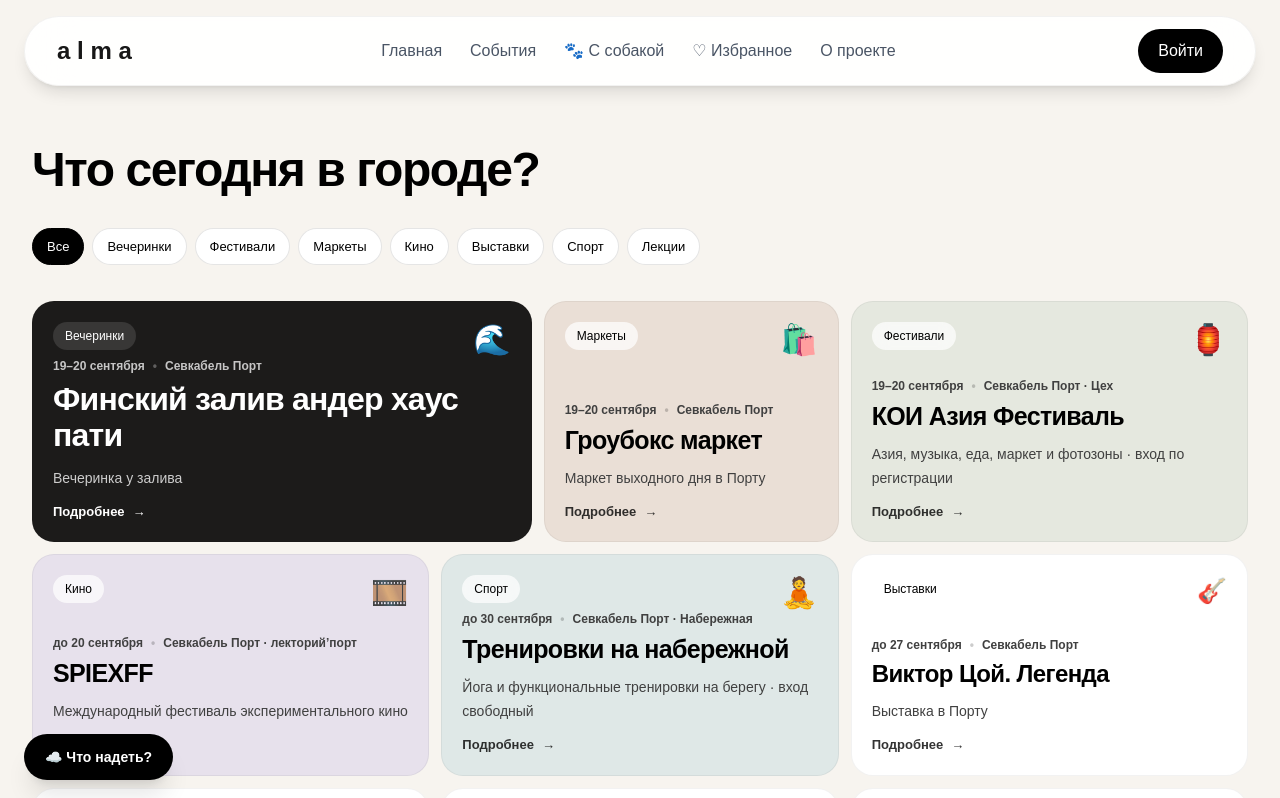
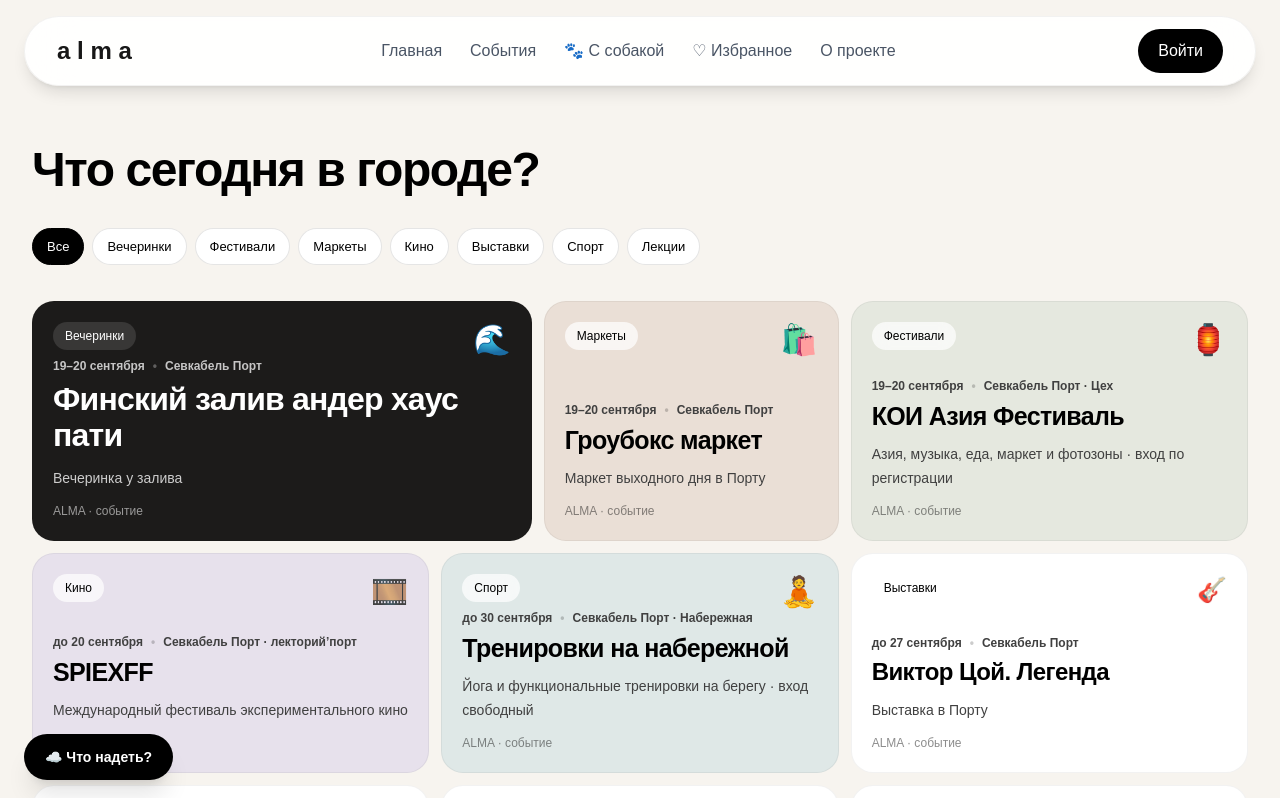
Before and after one commit to olgakastanova48386-dotcom/alma, a Next.js app: page /map in a window 1280 px wide. Shown: the top 798 px of the page. Built offline with nearby package versions, Linux system fonts and the light colour scheme; no server answers.

Commit message:
Keep event browsing inside ALMA

```diff
--- a/app/map/page.tsx
+++ b/app/map/page.tsx
@@ -45,7 +45,7 @@ export default function MapPage() {
 
         <div className="mt-7 grid gap-3 md:grid-cols-2 lg:grid-cols-12">
           {visible.map((event, index) => (
-            <a key={event.title} href={event.href} target="_blank" rel="noreferrer" className={`group relative flex flex-col justify-between overflow-hidden border border-black/5 p-4 sm:p-5 transition duration-300 hover:-translate-y-1 hover:shadow-xl ${index === 0 ? "min-h-[175px] rounded-[22px] bg-[#1c1b1a] text-white lg:col-span-5" : index === 1 ? "min-h-[175px] rounded-[22px] bg-[#eadfd6] lg:col-span-3" : index === 2 ? "min-h-[175px] rounded-[22px] bg-[#e5e8df] lg:col-span-4" : index === 3 ? "min-h-[170px] rounded-[22px] bg-[#e7e1ec] lg:col-span-4" : index === 4 ? "min-h-[170px] rounded-[22px] bg-[#dfe8e7] lg:col-span-4" : "min-h-[170px] rounded-[22px] bg-white lg:col-span-4"}`}>
+            <article key={event.title} className={`group relative flex flex-col justify-between overflow-hidden border border-black/5 p-4 sm:p-5 transition duration-300 hover:-translate-y-1 hover:shadow-xl ${index === 0 ? "min-h-[175px] rounded-[22px] bg-[#1c1b1a] text-white lg:col-span-5" : index === 1 ? "min-h-[175px] rounded-[22px] bg-[#eadfd6] lg:col-span-3" : index === 2 ? "min-h-[175px] rounded-[22px] bg-[#e5e8df] lg:col-span-4" : index === 3 ? "min-h-[170px] rounded-[22px] bg-[#e7e1ec] lg:col-span-4" : index === 4 ? "min-h-[170px] rounded-[22px] bg-[#dfe8e7] lg:col-span-4" : "min-h-[170px] rounded-[22px] bg-white lg:col-span-4"}`}>
               <div className="flex items-start justify-between gap-4">
                 <span className={`rounded-full px-3 py-1.5 text-xs font-medium ${index === 0 ? "bg-white/12" : "bg-white/70 backdrop-blur-sm"}`}>{event.category}</span>
                 <span className={`${index < 5 ? "text-2xl sm:text-3xl" : "text-2xl"} transition duration-300 group-hover:scale-110`} aria-hidden="true">{event.accent}</span>
@@ -54,9 +54,9 @@ export default function MapPage() {
                 <div className={`flex flex-wrap items-center gap-x-2 gap-y-1 text-[12px] font-semibold leading-4 ${index === 0 ? "text-white/75" : "text-neutral-700"}`}><span>{event.date}</span><span className={`${index === 0 ? "text-white/30" : "text-black/20"}`}>•</span><span>{event.place}</span></div>
                 <h2 className={`mt-2 font-bold leading-[1.12] tracking-[-0.025em] ${index === 0 ? "max-w-xl text-[clamp(23px,3vw,32px)]" : index < 5 ? "text-[clamp(20px,2.3vw,25px)]" : "text-[clamp(19px,2.2vw,24px)]"}`}>{event.title}</h2>
                 <p className={`mt-3 text-[13px] leading-5 sm:text-sm sm:leading-6 ${index === 0 ? "text-white/78" : "text-neutral-700"}`}>{event.note}</p>
-                <div className={`mt-3 flex items-center gap-2 text-[13px] font-semibold ${index === 0 ? "text-white" : "text-black/80"}`}>Подробнее <span className="transition group-hover:translate-x-1">→</span></div>
+                <div className={`mt-3 text-[12px] font-medium ${index === 0 ? "text-white/55" : "text-black/45"}`}>ALMA · событие</div>
               </div>
-            </a>
+            </article>
           ))}
         </div>
 
```
